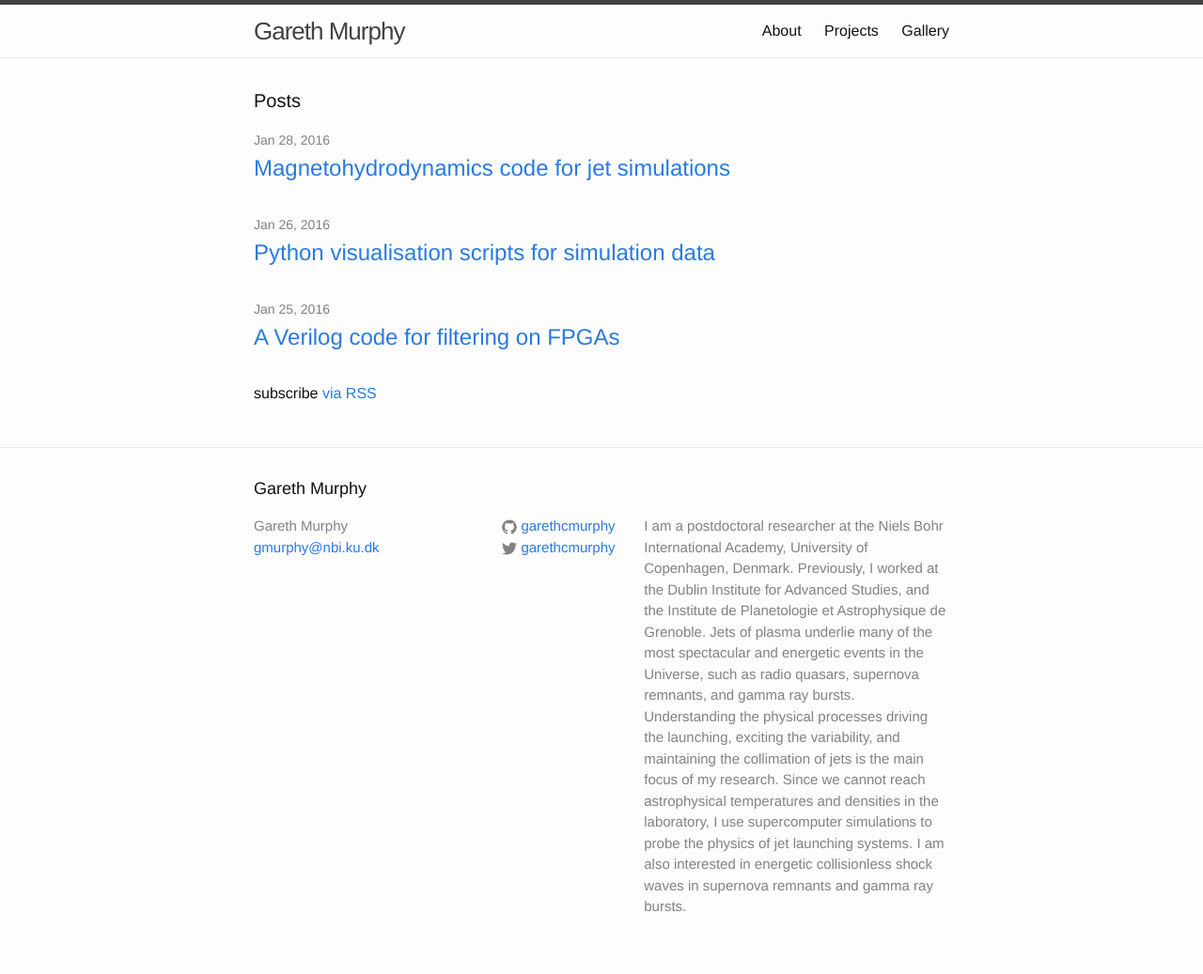
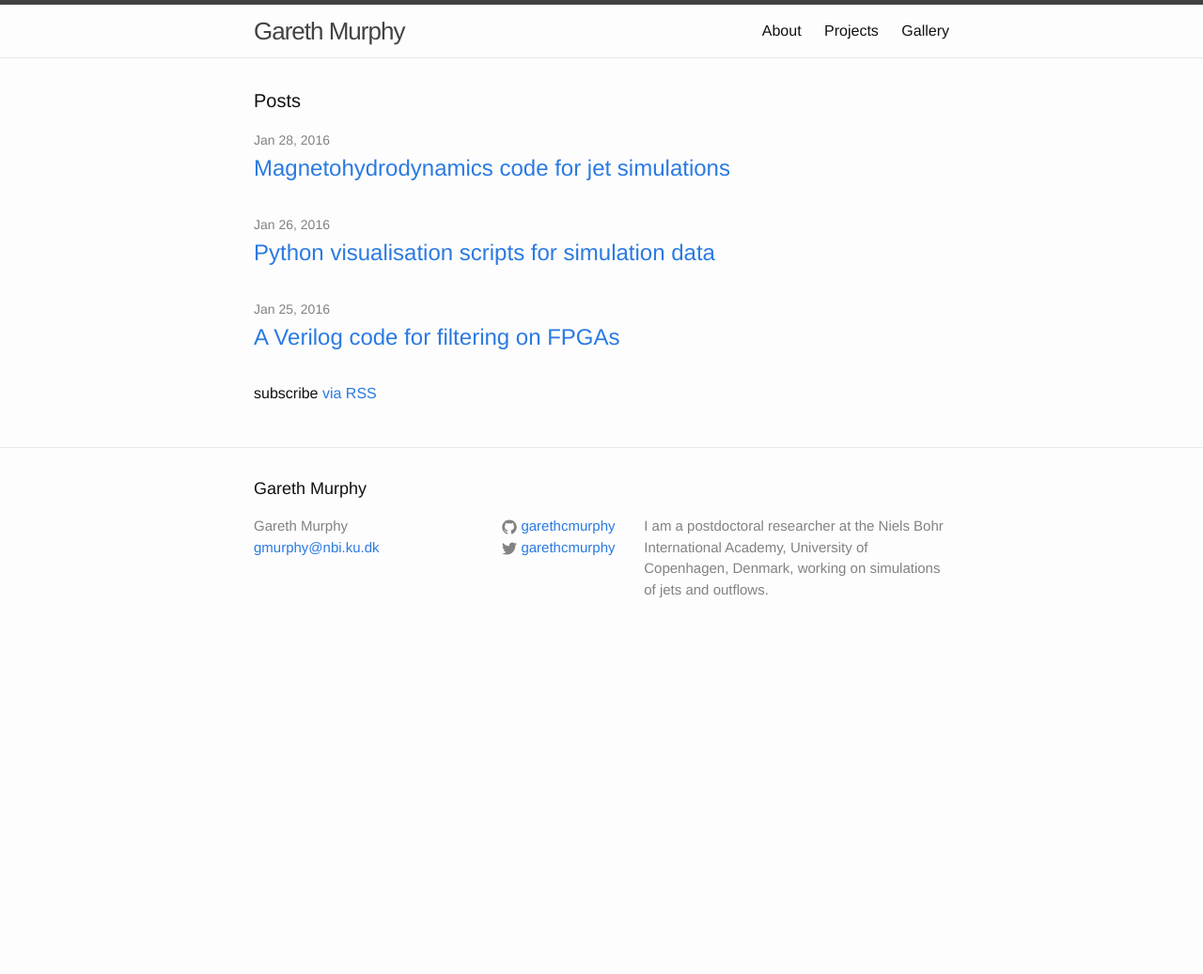
Before and after one commit to garethcmurphy/garethcmurphy.github.io, a Jekyll site: the page built from index.html, in a window 1280 px wide. Shown: the whole page at 94% size. Built offline with Jekyll 4.4.1, drawn with Linux system fonts in a browser that asks for light colours; after the commit the page ends 900 px from its top, so only the background shows below that.

Commit message:
update config

```diff
--- a/_config.yml
+++ b/_config.yml
@@ -9,7 +9,7 @@
 title: Gareth Murphy
 email: gmurphy@nbi.ku.dk
 description: > # this means to ignore newlines until "baseurl:"
-    I am a postdoctoral researcher at the Niels Bohr International Academy, University of Copenhagen, Denmark. Previously, I worked at the Dublin Institute for Advanced Studies, and the Institute de Planetologie et Astrophysique de Grenoble.  Jets of plasma underlie many of the most spectacular and energetic events in the Universe, such as radio quasars, supernova remnants, and gamma ray bursts. Understanding the physical processes driving the launching, exciting the variability, and maintaining the collimation of jets is the main focus of my research. Since we cannot reach astrophysical temperatures and densities in the laboratory, I use supercomputer simulations to probe the physics of jet launching systems. I am also interested in energetic collisionless shock waves in supernova remnants and gamma ray bursts.
+    I am a postdoctoral researcher at the Niels Bohr International Academy, University of Copenhagen, Denmark, working on simulations of jets and outflows.
 baseurl: "" # the subpath of your site, e.g. /blog
 url: "http://yourdomain.com" # the base hostname & protocol for your site
 twitter_username: garethcmurphy
```
Also changed, not shown: 8 other files.
